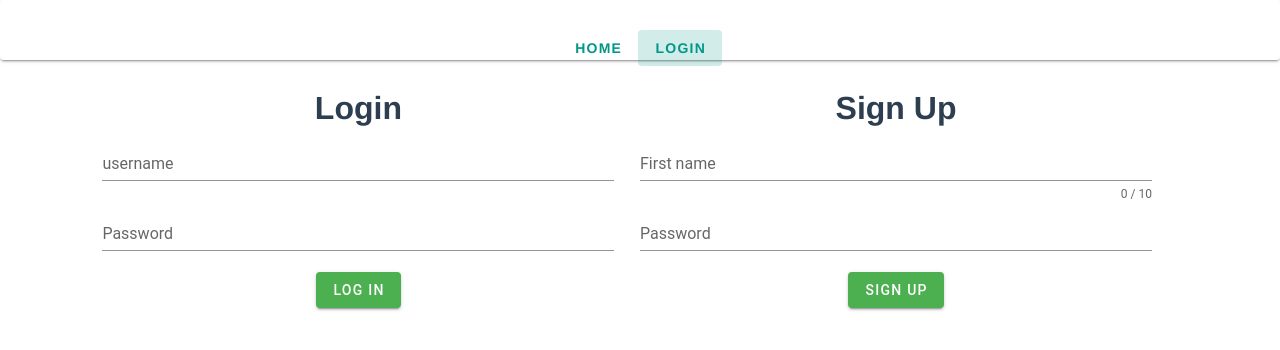
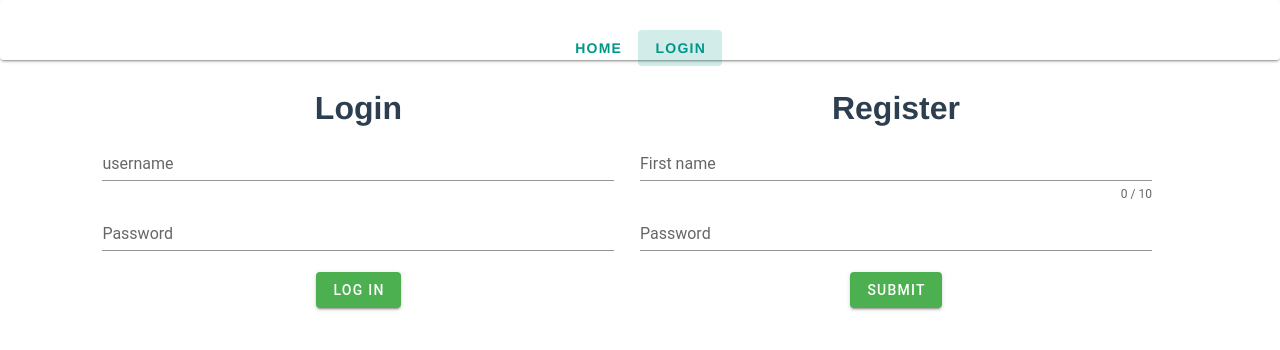
Before and after one commit to HerrAgner/movie_night, a Vue app in the folder frontend/: page /login in a window 1280 px wide. Shown: the top 350 px of the page. Built offline with nearby package versions, Linux system fonts and the light colour scheme.

Commit message:
little fix

```diff
--- a/frontend/src/components/Register.vue
+++ b/frontend/src/components/Register.vue
@@ -1,6 +1,6 @@
 <template>
     <div id="app">
-        <h1>Sign Up</h1>
+        <h1>Register</h1>
         <v-app id="inspire">
             <v-form
                 ref="registerForm"
@@ -27,7 +27,7 @@
                 color="success"
                 @click="validate"
                 >
-                sign up
+                submit
                 </v-btn>
                 {{messageToClient}}
             </v-form>
--- a/frontend/src/views/Home.vue
+++ b/frontend/src/views/Home.vue
@@ -1,7 +1,9 @@
 <template>
   <div class="home">
     <v-container>
-      {{username}}
+      <div>
+        Hi {{username}}!
+      </div>
       </v-container>
   </div>
 </template>
@@ -27,8 +29,14 @@ export default {
           'Authorization': `Bearer ${token}`
         },
       });
-      this.res = res.status === 200 ? await res.json() : null;
-      this.username = this.res.username
+      if (res.status === 200){
+        res = await res.json();
+        this.username = res.username
+      }else {
+        await this.$router.push({path: '/login'})
+        this.$store.state.isLoggedin = false
+
+      }
   }
 
   }
```
